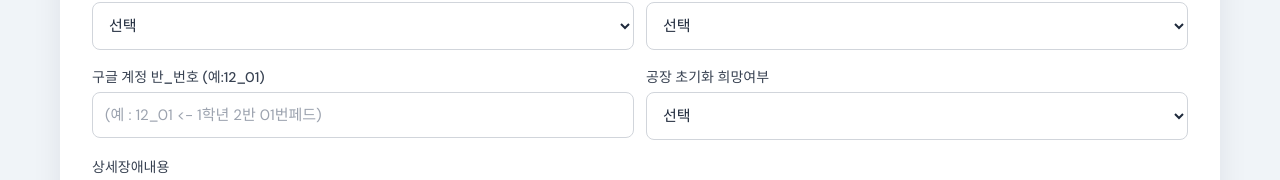
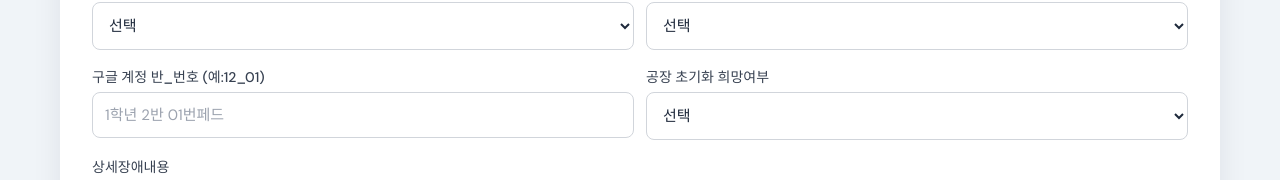
Before and after one commit to gohjgoanast002/TabletRepair, a plain HTML site: page index.html in a window 1280 px wide. Shown: the part 227-407 px from the top of the page. Drawn offline with Linux system fonts and the light colour scheme.

Commit message:
Update index.html

```diff
--- a/index.html
+++ b/index.html
@@ -46,7 +46,7 @@
         <div class="row">
           <div class="field">
             <label for="tablet">구글 계정 반_번호 (예:12_01)</label>
-            <input id="tablet" type="text" placeholder="(예 : 12_01 <- 1학년 2반 01번페드)">
+            <input id="tablet" type="text" placeholder="1학년 2반 01번페드">
           </div>
           <div class="field">
             <label for="reset-wish">공장 초기화 희망여부</label>
```
